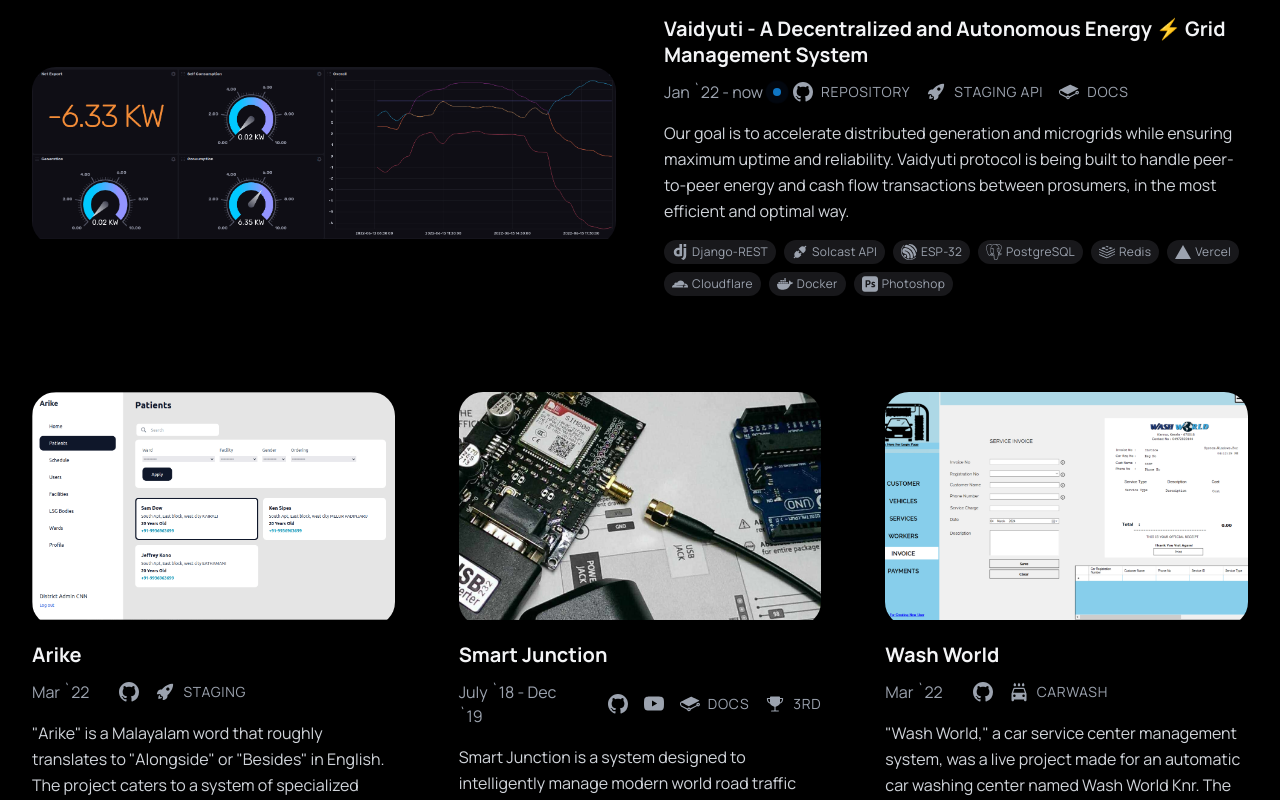
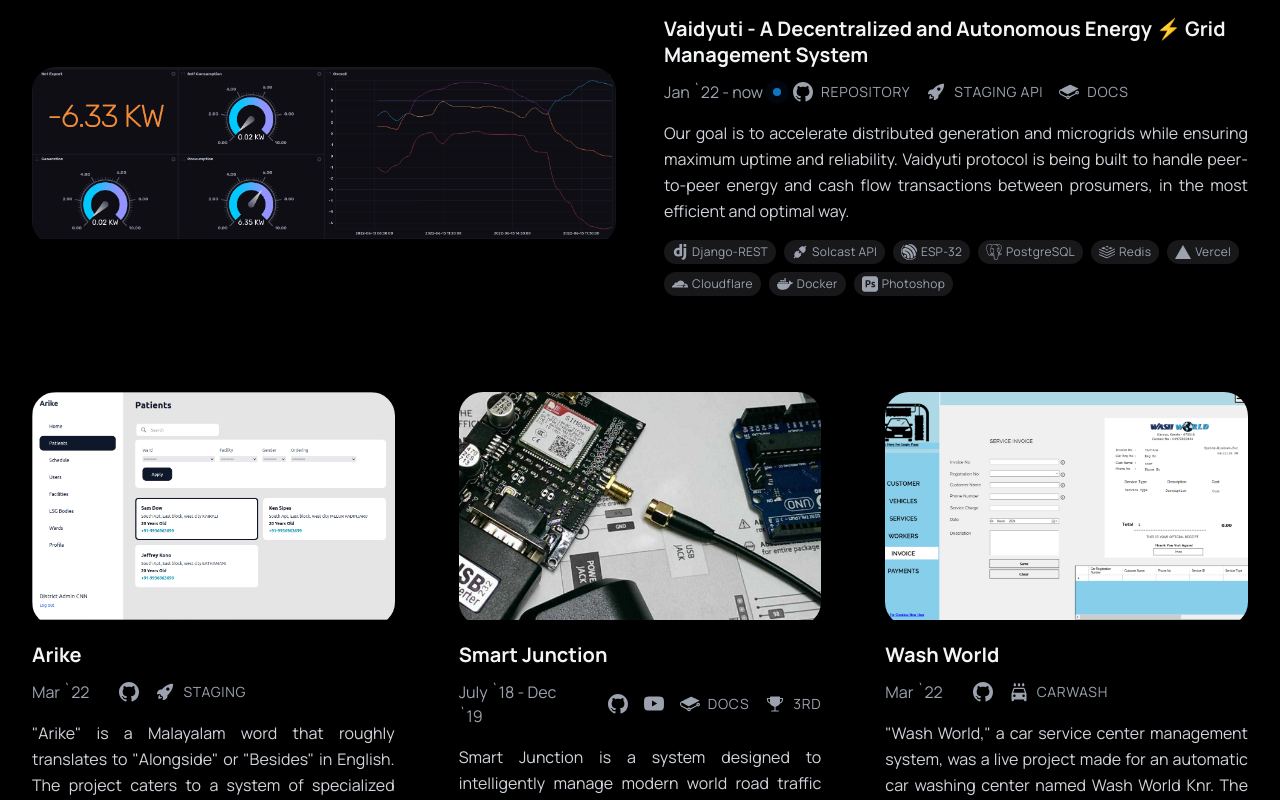
Before and after one commit to abhimanyurajeesh/abhimanyurajeesh, a Next.js app: page / in a window 1280 px wide. Shown: the part 1020-1820 px from the top of the page. Built offline with nearby package versions, Linux system fonts and the light colour scheme.

Commit message:
Update ProjectCard.jsx
The text is justified

```diff
--- a/components/ProjectCard.jsx
+++ b/components/ProjectCard.jsx
@@ -61,7 +61,7 @@ export default function ProjectCard({ project, highlight = false }) {
             ))}
           </div>
         </div>
-        <p className="mt-4 leading-relaxed text-gray-600 dark:text-gray-300 class:text-justify">
+        <p className="mt-4 leading-relaxed text-gray-600 dark:text-gray-300 text-justify">
           {description}
         </p>
         <div className="mt-4 flex flex-wrap gap-2 text-gray-600 dark:text-gray-400 cursor-default">
```
